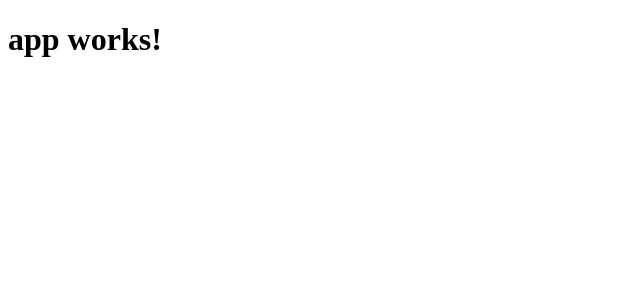
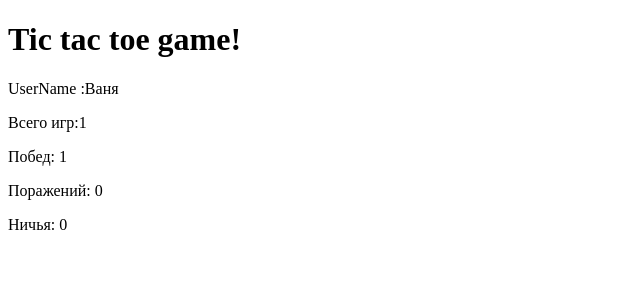
Before and after one commit to RuslanLa/TictTacToeApp, an Angular app: page / in a window 1280 px wide. Shown: the top 300 px of the page, without its empty margins (0-640 px from the left). Built offline with nearby package versions, Linux system fonts and the light colour scheme.

Commit message:
Первоначальная настройка приложения. Проба пера.

```diff
--- a/src/app/app.component.html
+++ b/src/app/app.component.html
@@ -1,3 +1,5 @@
 <h1>
   {{title}}
 </h1>
+
+<user #playerUser></user>
--- a/src/app/app.component.ts
+++ b/src/app/app.component.ts
@@ -1,4 +1,5 @@
-import { Component } from '@angular/core';
+import { Component, ViewChild } from '@angular/core';
+import {User} from "./user"
 
 @Component({
   selector: 'app-root',
@@ -6,5 +7,12 @@ import { Component } from '@angular/core';
   styleUrls: ['./app.component.css']
 })
 export class AppComponent {
-  title = 'app works!';
+  title = 'Tic tac toe game!';
+
+  @ViewChild('playerUser')
+  public user:User;
+
+    ngOnInit() {
+      this.user.UserName="Ваня";
+    }
 }
--- /dev/null
+++ b/src/app/gamestat.html
@@ -0,0 +1,4 @@
+<p> Всего игр:{{allcount}}
+<p>Побед: {{wins}}</p>
+<p>Поражений: {{loses}}
+<p>Ничья: {{allcount-loses-wins}}
--- /dev/null
+++ b/src/app/gamestat.ts
@@ -0,0 +1,25 @@
+import { Component } from '@angular/core';
+
+@Component({
+  selector: 'game-stat',
+  templateUrl: './gamestat.html',
+  styleUrls: ['./app.component.css']
+})
+export class GameStat {
+  loses:number=0;
+  wins:number=0;
+  allcount:number=0;
+  lose(){
+    this.loses++;
+    this.gameEnd();
+  }
+
+  gameEnd(){
+    this.allcount++;
+  }
+
+  win(){
+    this.wins++;
+     this.gameEnd();
+  }
+}
--- /dev/null
+++ b/src/app/user.html
@@ -0,0 +1,6 @@
+<!--<input type="text" [(ngModel)]="userName" />
+<p>AI VS {{userName}}</p>
+
+{{title}}-->
+<p>UserName :{{UserName}}</p>
+<game-stat #gameStat></game-stat>
--- /dev/null
+++ b/src/app/user.ts
@@ -0,0 +1,17 @@
+import { Component, ViewChild } from '@angular/core';
+import {GameStat} from "./gamestat"
+@Component({
+  selector: 'user',
+  templateUrl: './user.html',
+  styleUrls: ['./app.component.css']
+})
+export class User{
+    public UserName:string;
+      @ViewChild("gameStat")
+       gameStat:GameStat;
+
+        ngOnInit() {
+      this.gameStat.win();
+    }
+
+}
```
Also changed, not shown: src/app/app.module.ts (+7 -2 lines).
